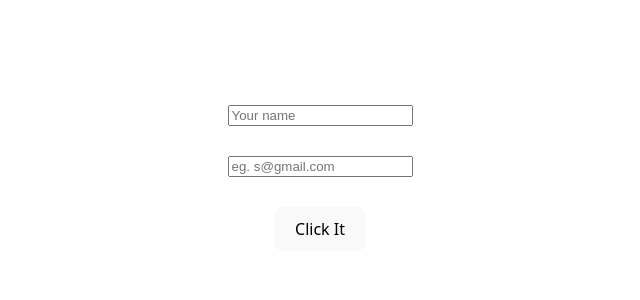
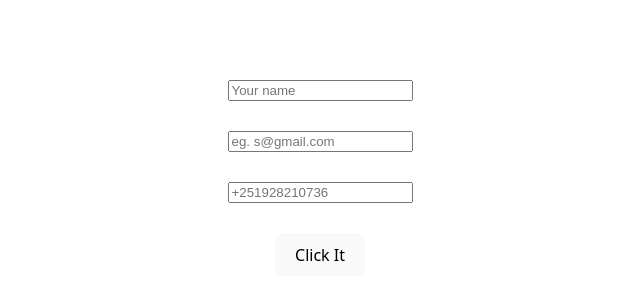
Before and after one commit to SamuelAsmare/fullstack, a React (Vite) app in the folder frontend/: page / in a window 1280 px wide. Shown: the part 222-522 px from the top of the page, without its empty margins (320-960 px from the left). Built offline with nearby package versions, Linux system fonts and the light colour scheme.

Commit message:
modified to render deploy

```diff
--- a/frontend/src/App.jsx
+++ b/frontend/src/App.jsx
@@ -1,105 +1,38 @@
-// import { useState, useEffect } from 'react';
+ import { useState, useEffect } from 'react';
  import './App.css';
-// import axios from 'axios';
-
-// function App() {
-//   const [name, setName] = useState('');
-//   const [email, setEmail] = useState('');
-//   const [phone, setPhone] = useState('');
-//   const [servivedData, setServivedData] = useState([]);
-
-//   useEffect(() => {
-//     const fetchData = async () => {
-//       try {
-//         const res = await axios.get('http://localhost:5000/servived');
-//         setServivedData(res.data);
-//       } catch (err) {
-//         console.error("Error fetching data:", err);
-//       }
-//     };
-//     fetchData();
-//   }, []);
-
-//   const handleSubmit = async (e) => {
-//     e.preventDefault();
-//     console.log("Submitting:", { name, email, phone });
-//     try {
-//       const res = await axios.post('https://fullstack-1-3xdv.onrender.com/users', {
-//         name,
-//         email,
-//         phone
-//       });
-//       alert(res.data.message);
-//       // Clear inputs after submission
-//       setName('');
-//       setEmail('');
-//       setPhone('');
-//     } catch (err) {
-//       console.error('Error submitting data:', err.response?.data || err.message);
-//     }
-//   };
-
-//   return (
-//     <div style={{ padding: '50px', maxWidth: '600px', margin: 'auto', display: 'flex', flexDirection: 'column', gap: '30px' }}>
-//       <form onSubmit={handleSubmit}>
-//         <input
-//           type="text"
-//           value={name}
-//           onChange={(e) => setName(e.target.value)}
-//           placeholder="Name"
-//           style={{ width: '100%', height: '30px', margin: '15px 0' }}
-//         />
-//         <input
-//           type="email"
-//           value={email}
-//           onChange={(e) => setEmail(e.target.value)}
-//           placeholder="Email"
-//           style={{ width: '100%', height: '30px', margin: '15px 0' }}
-//         />
-//         <input
-//           type="text"
-//           value={phone}
-//           onChange={(e) => setPhone(e.target.value)}
-//           placeholder="Phone"
-//           style={{ width: '100%', height: '30px', margin: '15px 0' }}
-//         />
-//         <button type="submit" style={{ width: '100%', height: '40px', marginTop: '10px' }}>
-//           Submit
-//         </button>
-//       </form>
-
-//       <div style={{ width: '100%', border: '1px solid red', padding: '20px', borderRadius: '8px' }}>
-//         <h4>Employee Data from "servived" table:</h4>
-//         {servivedData.length === 0 ? (
-//           <p>No data found.</p>
-//         ) : (
-//           servivedData.map((employee) => (
-//             <div key={employee.employee_id} style={{ marginBottom: '10px', paddingBottom: '10px', borderBottom: '1px solid #ccc' }}>
-//               <p><strong>First Name:</strong> {employee.firstname}</p>
-//               <p><strong>Last Name:</strong> {employee.lastname}</p>
-//               <p><strong>Hourly Pay:</strong> {employee.hourlypay}</p>
-//               <p><strong>Hire Date:</strong> {employee.hiredatedate}</p>
-//             </div>
-//           ))
-//         )}
-//       </div>
-//     </div>
-//   );
-// }
-
+ import axios from 'axios';
 import React from 'react';
 
 const App = () => {
-  const hand=()=>{
-      alert("clicked");
-  }
+  const [name, setName] = useState('');
+   const [email, setEmail] = useState('');
+   const [phone, setPhone] = useState('');
+    const handleSubmit = async (e) => {
+    e.preventDefault();
+    console.log("Submitting:", { name, email, phone });
+    try {
+      const res = await axios.post('http://localhost:5000/users', {
+        name,
+        email,
+        phone
+      });
+      alert(res.data.message);
+      // Clear inputs after submission
+      setName('');
+      setEmail('');
+      setPhone('');
+    } catch (err) {
+      console.error('Error submitting data:', err.response?.data || err.message);
+    }
+  };
   return (
     <>
     <div id="large">
       <div id="large">
-        <form id="formm" onSubmit={hand}>
-          <input type="text" placeholder="Your name"/>
-          <input type="email" placeholder="eg. s@gmail.com" />
+        <form id="formm" onSubmit={handleSubmit} >
+          <input type="text" placeholder="Your name" onChange={(e)=>setName(e.target.value)}/>
+          <input type="email" placeholder="eg. s@gmail.com" onChange={(e)=>setEmail(e.target.value)} />
+          <input type="text" placeholder="+251928210736" onChange={(e)=>setPhone(e.target.value)} />
           <button type="submit">Click It</button>
         </form>
       </div>
```
Also changed, not shown: 2 other files (tests, documents, lock files or other folders).
